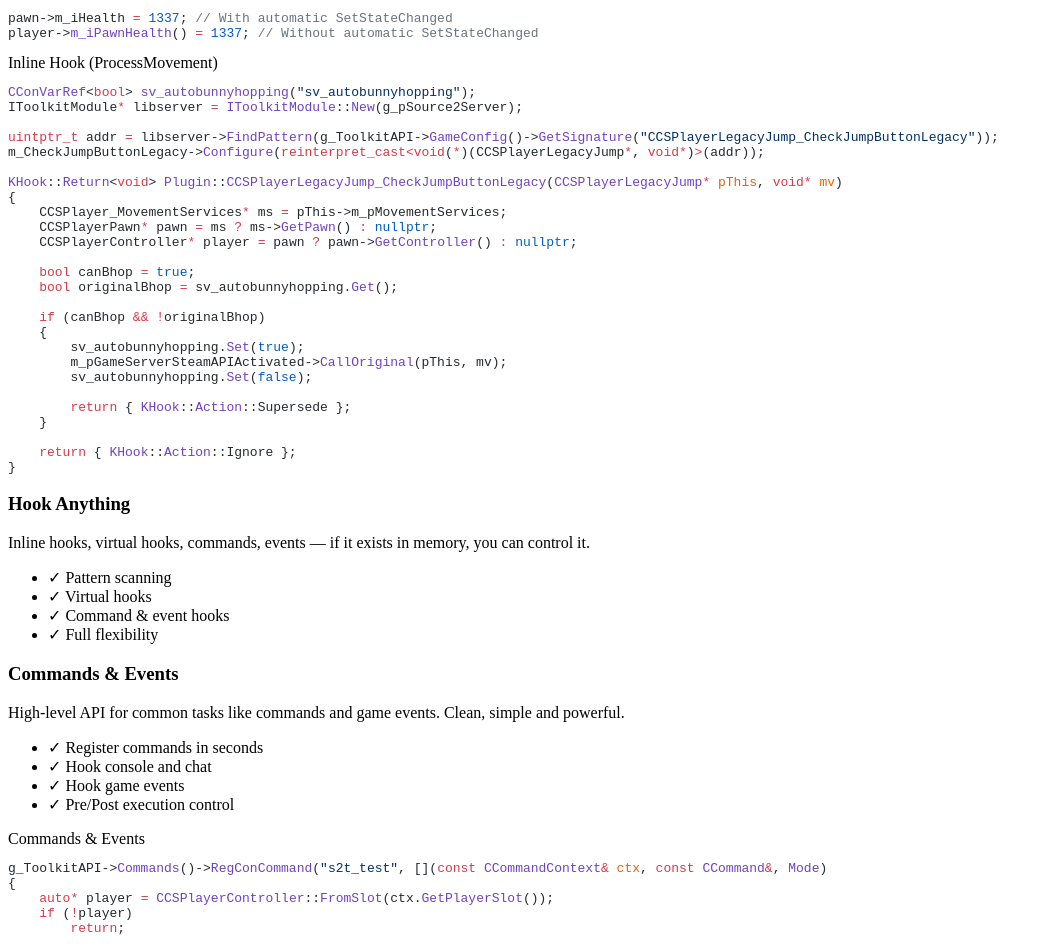
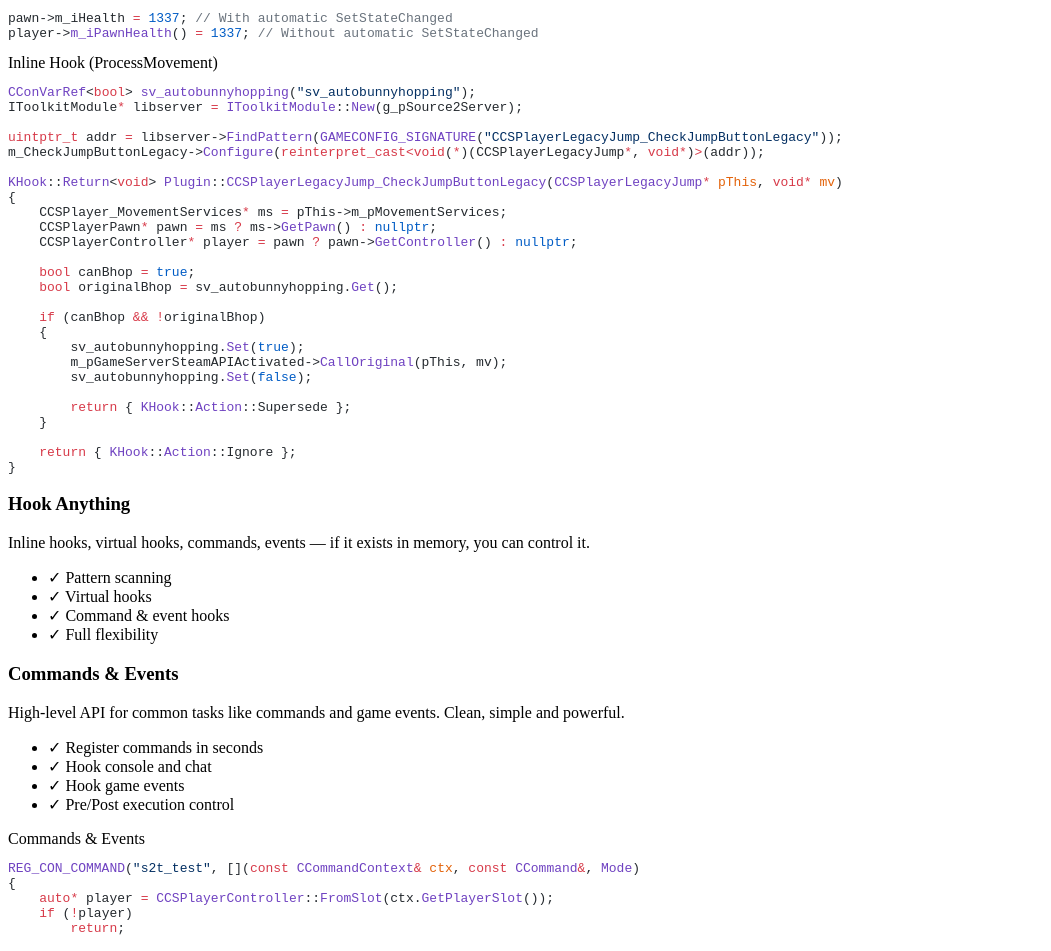
Before and after one commit to SlynxCZ/source2toolkit-website, a Next.js app: page / in a window 1280 px wide. Shown: the part 1440-2391 px from the top of the page, without its empty margins (0-1051 px from the left). Built offline with nearby package versions, Linux system fonts and the light colour scheme.

Commit message:
Update website for newest API

```diff
--- a/src/app/(home)/page.tsx
+++ b/src/app/(home)/page.tsx
@@ -202,7 +202,7 @@ player->m_iPawnHealth() = 1337; // Without automatic SetStateChanged`}
 CConVarRef<bool> sv_autobunnyhopping("sv_autobunnyhopping");
 IToolkitModule* libserver = IToolkitModule::New(g_pSource2Server);
 
-uintptr_t addr = libserver->FindPattern(g_ToolkitAPI->GameConfig()->GetSignature("CCSPlayerLegacyJump_CheckJumpButtonLegacy"));
+uintptr_t addr = libserver->FindPattern(GAMECONFIG_SIGNATURE("CCSPlayerLegacyJump_CheckJumpButtonLegacy"));
 m_CheckJumpButtonLegacy->Configure(reinterpret_cast<void(*)(CCSPlayerLegacyJump*, void*)>(addr));
 
 KHook::Return<void> Plugin::CCSPlayerLegacyJump_CheckJumpButtonLegacy(CCSPlayerLegacyJump* pThis, void* mv)
@@ -266,7 +266,7 @@ KHook::Return<void> Plugin::CCSPlayerLegacyJump_CheckJumpButtonLegacy(CCSPlayerL
                 <CodeBlock
                   title="Commands & Events"
                   code={`
-g_ToolkitAPI->Commands()->RegConCommand("s2t_test", [](const CCommandContext& ctx, const CCommand&, Mode)
+REG_CON_COMMAND("s2t_test", [](const CCommandContext& ctx, const CCommand&, Mode)
 {
     auto* player = CCSPlayerController::FromSlot(ctx.GetPlayerSlot());
     if (!player)
@@ -275,7 +275,7 @@ g_ToolkitAPI->Commands()->RegConCommand("s2t_test", [](const CCommandContext& ct
     player->PrintToChat("Hello!");
 });
 
-g_ToolkitAPI->Commands()->RegConListener("jointeam", [](const CCommandContext& ctx, const CCommand&, Mode)
+REG_CON_LISTENER("jointeam", [](const CCommandContext& ctx, const CCommand& args, Mode) -> Action
 {
     auto* player = CCSPlayerController::FromSlot(ctx.GetPlayerSlot());
     if (!player)
@@ -293,9 +293,9 @@ g_ToolkitAPI->Commands()->RegConListener("jointeam", [](const CCommandContext& c
     }
 
     return Action::Ignore;
-});
+}, Mode::Pre);
 
-g_ToolkitAPI->Events()->RegGameEvent("player_connect_full", [](IGameEvent* event, Mode, bool&)
+HOOK_GAME_EVENT("player_connect_full", [](IGameEvent* event, Mode, bool&) -> Action
 {
     auto* player = static_cast<CCSPlayerController*>(event->GetPlayerController("userid"));
     if (!player)
```
